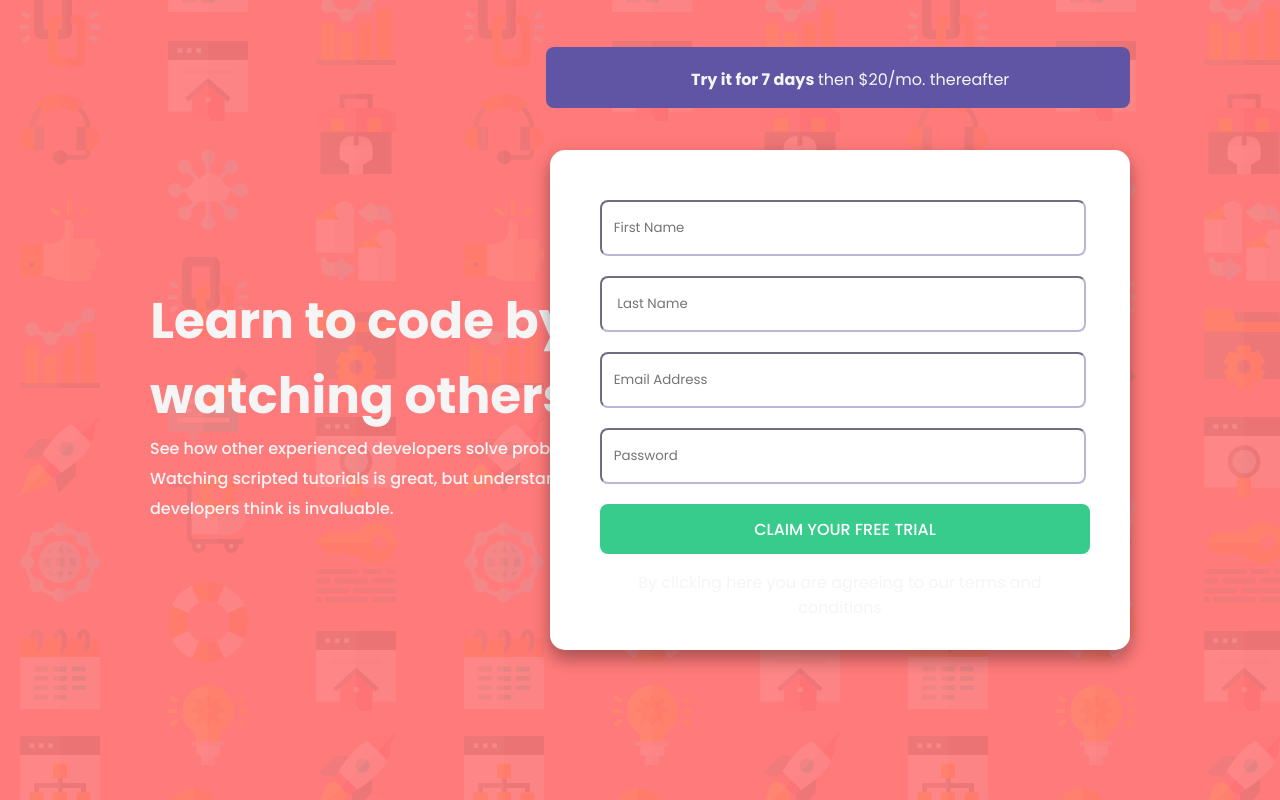
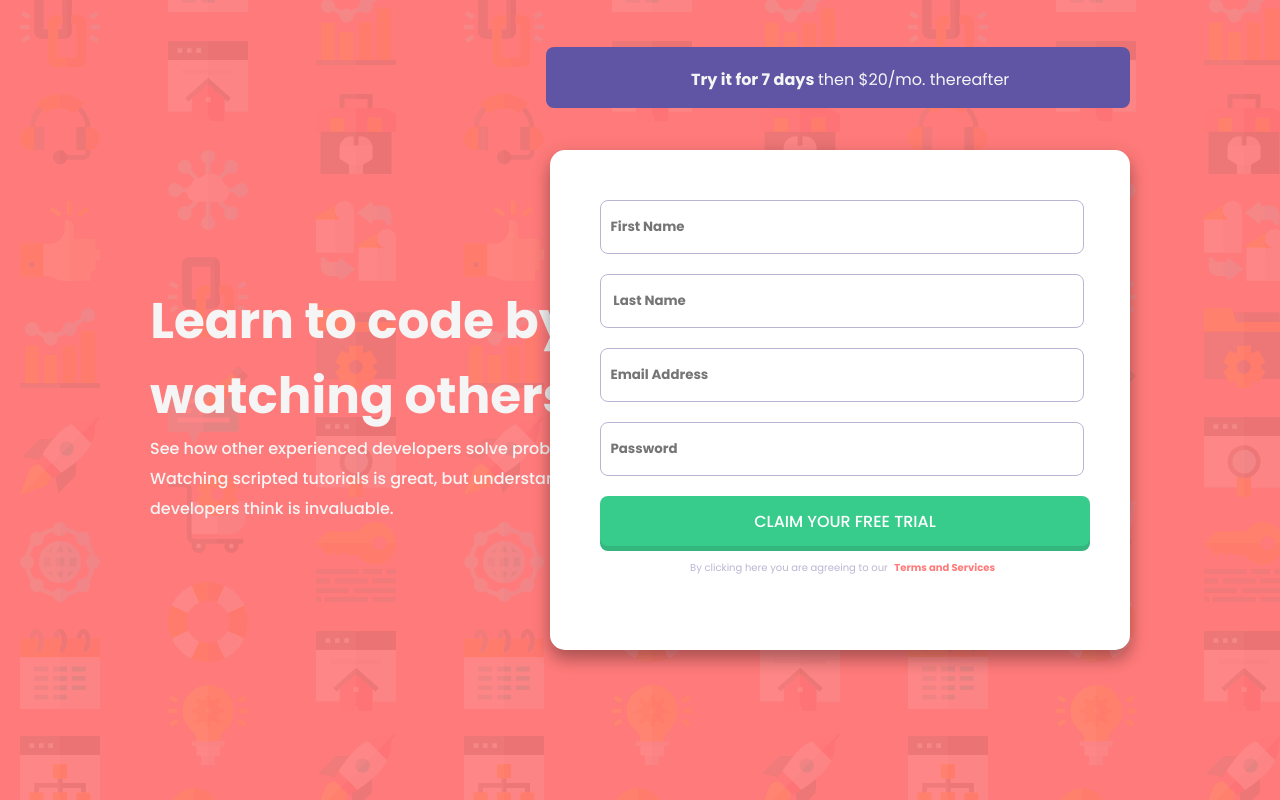
Before and after one commit to jokale/intro-comp, a React (Create React App) app: page / in a window 1280 px wide. Built offline with nearby package versions, Linux system fonts and the light colour scheme.

Commit message:
add styling

```diff
--- a/src/App.css
+++ b/src/App.css
@@ -107,6 +107,13 @@ input {
   padding: 1px;
   border-radius: 8px;
   border-color: hsl(246, 25%, 77%);
+  border-style:solid;
+  border-width:thin;
+  font-weight: 700;
+}
+input:focus{
+  border-color: hsl(248, 32%, 49%);
+
 }
 
 button {
@@ -120,6 +127,8 @@ button {
   font-weight: 500;
   font-size: 16px;
   border: none;
+  box-shadow: 0px 5px hsl(154, 55%, 46%);
+
 }
 
 
@@ -147,3 +156,15 @@ p#purple2{
   padding: 2px;
   position: absolute; left: 270px;
 }
+
+p#tc1 {
+  font-size: 10px;
+  color:  hsl(246, 25%, 77%);
+  position: absolute; left: 140px; top: 400px;
+}
+p#tc2 {
+  font-size: 10px;
+  font-weight: 700;
+  color:  hsl(0, 100%, 74%);
+  position: absolute; right: 135px; top: 400px;
+}
--- a/src/App.js
+++ b/src/App.js
@@ -24,7 +24,8 @@ class App extends React.Component {
         <br></br> <input  type="password"placeholder="   Password"></input><br></br>
        <br></br> <button type="submit">CLAIM YOUR FREE TRIAL</button>
       </form>
-      <p>By clicking here you are agreeing to our terms and conditions </p>
+      <p id="tc1">By clicking here you are agreeing to our </p>
+        <p id="tc2"> Terms and Services </p>
     </div>
     <img src={background} id="background" alt="background" />
 
```
Also changed, not shown: 1 other file (tests, documents, lock files or other folders).
